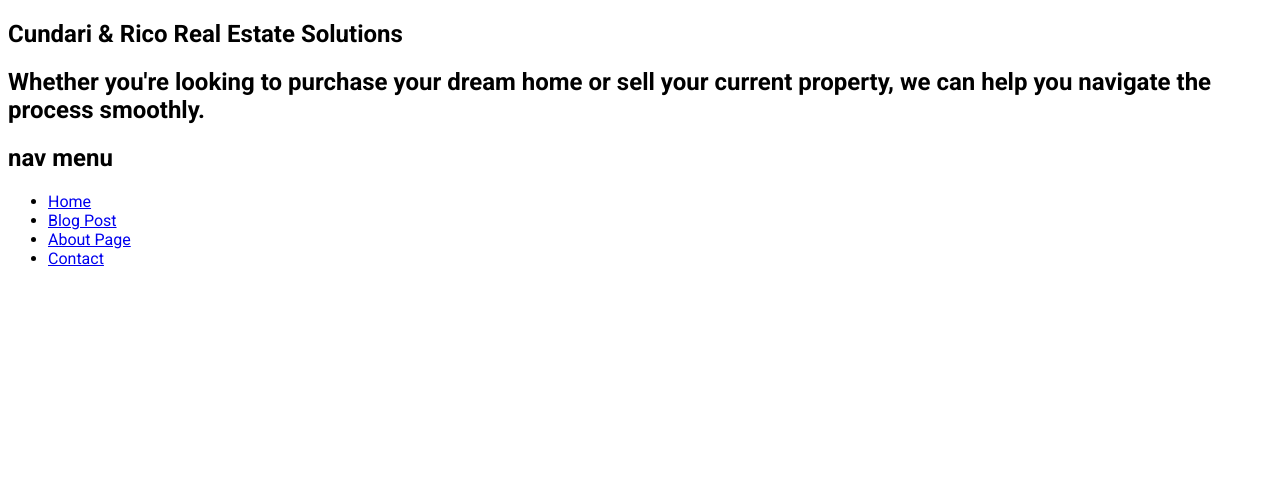
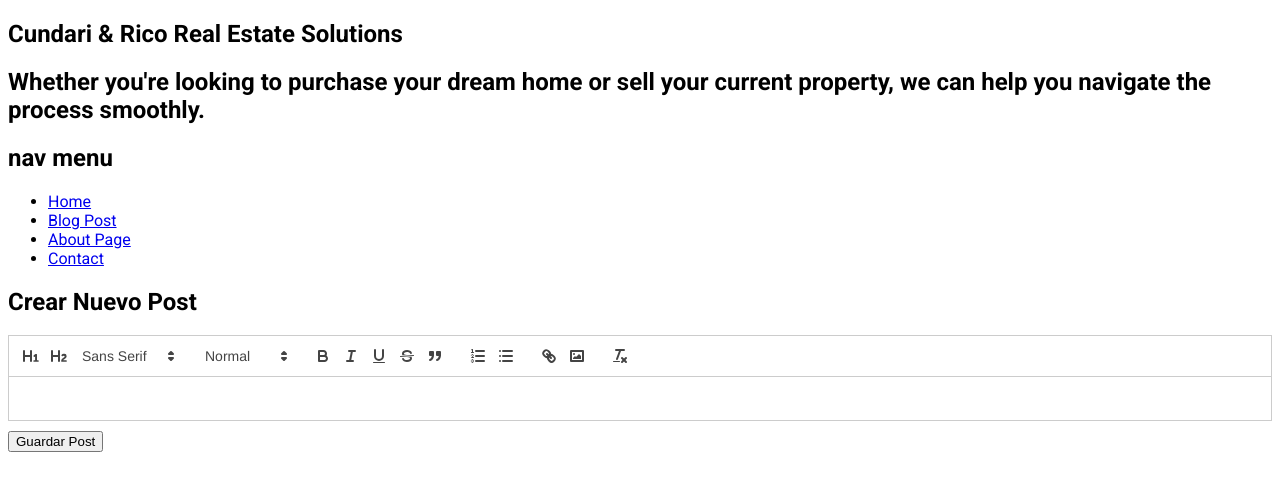
Before and after one commit to nvdvlp/blog-cundari---rico-real-estate-solutions, a Next.js app in the folder blog-app/: page /blog/CreatePost in a window 1280 px wide. Shown: the top 490 px of the page. Built offline with nearby package versions, Linux system fonts and the light colour scheme.

Commit message:
add post creation functionality with react Quill

```diff
--- a/blog-app/app/blog/CreatePost/page.jsx
+++ b/blog-app/app/blog/CreatePost/page.jsx
@@ -1,8 +1,44 @@
-// post creation
-export default function CreatePost(){
-    return(
-        <section id="createPost">
+'use client';
+import 'react-quill/dist/quill.snow.css';
+import dynamic from 'next/dynamic';
+import { useState } from 'react';
+import { usePostContext } from '../../context/context.jsx';
 
-        </section>
-    )
+const ReactQuill = dynamic(() => import('react-quill'), { ssr: false });
+
+const modules = {
+toolbar: [
+    [{ 'header': '1' }, { 'header': '2' }, { 'font': [] }],
+    [{ size: [] }],
+    ['bold', 'italic', 'underline', 'strike', 'blockquote'],
+    [{ 'list': 'ordered' }, { 'list': 'bullet' }],
+    ['link', 'image'],
+    ['clean']
+],
+};
+
+const formats = ['header', 'font', 'size', 'bold', 'italic', 'underline', 'strike', 'blockquote', 'list', 'bullet', 'link', 'image'];
+//agregar post
+export default function CreatePost() {
+const [content, setContent] = useState('');
+const { addPost } = usePostContext();
+
+const handleSavePost = () => {
+    if (content.trim()) {
+    // Guardar el post usando el contexto
+    addPost(content);
+      // Limpiar el editor
+        setContent('');
+    } else {
+    alert('El post está vacío.');
+    }
+};
+
+return (
+    <div>
+        <h2>Crear Nuevo Post</h2>
+        <ReactQuill value={content} onChange={setContent} modules={modules} formats={formats} />
+        <button onClick={handleSavePost} style={{ marginTop: '10px' }}>Guardar Post</button>
+    </div>
+);
 }
--- a/blog-app/app/components/searchInput.jsx
+++ b/blog-app/app/components/searchInput.jsx
@@ -6,8 +6,6 @@ function SearchInput({onSearch, posts}){
 
     const handleInputChange = (e) =>{
         setInputValue(e.target.value)
-        setInputValue(value)
-        onSearch(value)
     }
 
     const handleButtonClick = () => {
--- /dev/null
+++ b/blog-app/app/context/context.jsx
@@ -0,0 +1,21 @@
+//post send logic
+"use client"
+import { createContext, useContext, useState } from 'react';
+
+const PostContext = createContext();
+
+export const usePostContext = () => useContext(PostContext);
+
+export const PostProvider = ({ children }) => {
+const [posts, setPosts] = useState([]);
+
+const addPost = (postContent) => {
+    setPosts((prevPosts) => [...prevPosts, postContent]);
+};
+
+return (
+    <PostContext.Provider value={{ posts, addPost }}>
+    {children}
+    </PostContext.Provider>
+);
+};
--- a/blog-app/app/layout.js
+++ b/blog-app/app/layout.js
@@ -3,6 +3,7 @@ import './global.css'
 import { Roboto } from 'next/font/google'
 //import components all components in layout
 import Header from './components/Header'
+import { PostProvider } from './context/context.jsx';
 
 export const metadata = {
   title: 'Cundari & Rico Real Estate Solutions',
@@ -28,9 +29,11 @@ export default function RootLayout({ children }) {
   return (
     <html lang="en">
       <body className={roboto.className}>
+      <PostProvider>
         <Header />
+          {children}
 
-          {children}
+        </PostProvider>
       </body>
     </html>
   )
--- a/blog-app/package.json
+++ b/blog-app/package.json
@@ -9,9 +9,10 @@
     "lint": "next lint"
   },
   "dependencies": {
+    "next": "14.2.14",
     "react": "^18",
     "react-dom": "^18",
-    "next": "14.2.14"
+    "react-quill": "^2.0.0"
   },
   "devDependencies": {
     "eslint": "^8",
```
Also changed, not shown: blog-app/app/blog/page.jsx (+53 -36 lines), blog-app/app/components/editor.jsx (added), 1 other file (tests, documents, lock files or other folders).
